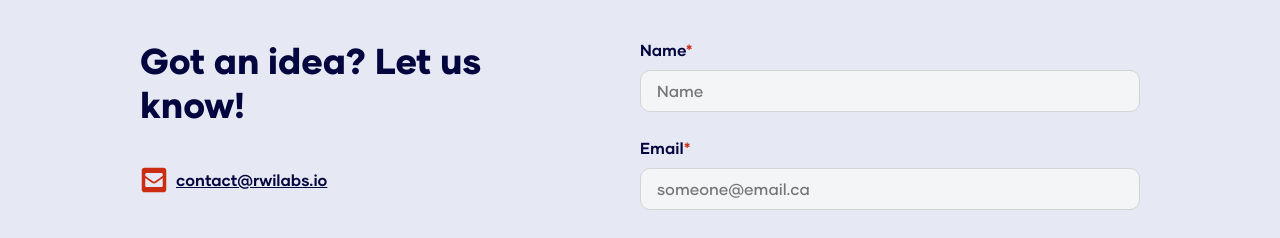
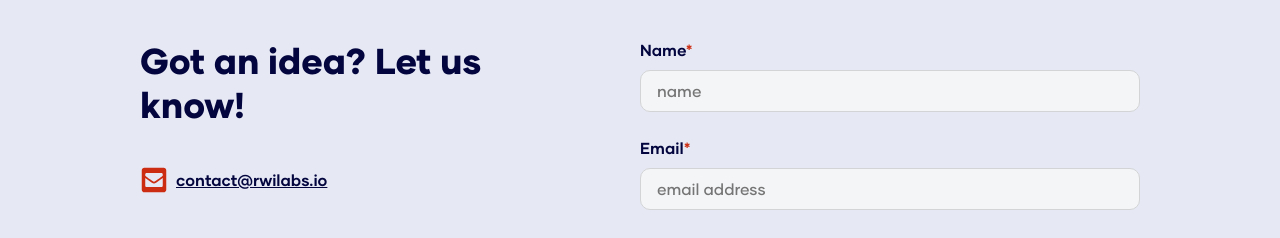
Before and after one commit to maplesyrupman/rwi-site, a Next.js app: page /contact in a window 1280 px wide. Shown: the part 330-568 px from the top of the page. Built offline with nearby package versions, Linux system fonts and the light colour scheme.

Commit message:
contact form placeholders

```diff
--- a/components/ContactForm/index.tsx
+++ b/components/ContactForm/index.tsx
@@ -29,11 +29,11 @@ export default function ContactForm() {
         onSubmit={handleSubmit}
         >
                 <ShortAnswer
-                    question={{ id: 'name', placeholder: 'Name', label: 'Name', type: 'short', required: true }}
+                    question={{ id: 'name', placeholder: 'name', label: 'Name', type: 'short', required: true }}
                     change={handleChange}
                 />
                 <ShortAnswer
-                    question={{ id: 'email', placeholder: 'someone@email.ca', required: true, label: 'Email', type: 'short' }}
+                    question={{ id: 'email', placeholder: 'email address', required: true, label: 'Email', type: 'short' }}
                     change={handleChange}
                 />
                 <LongAnswer
```
